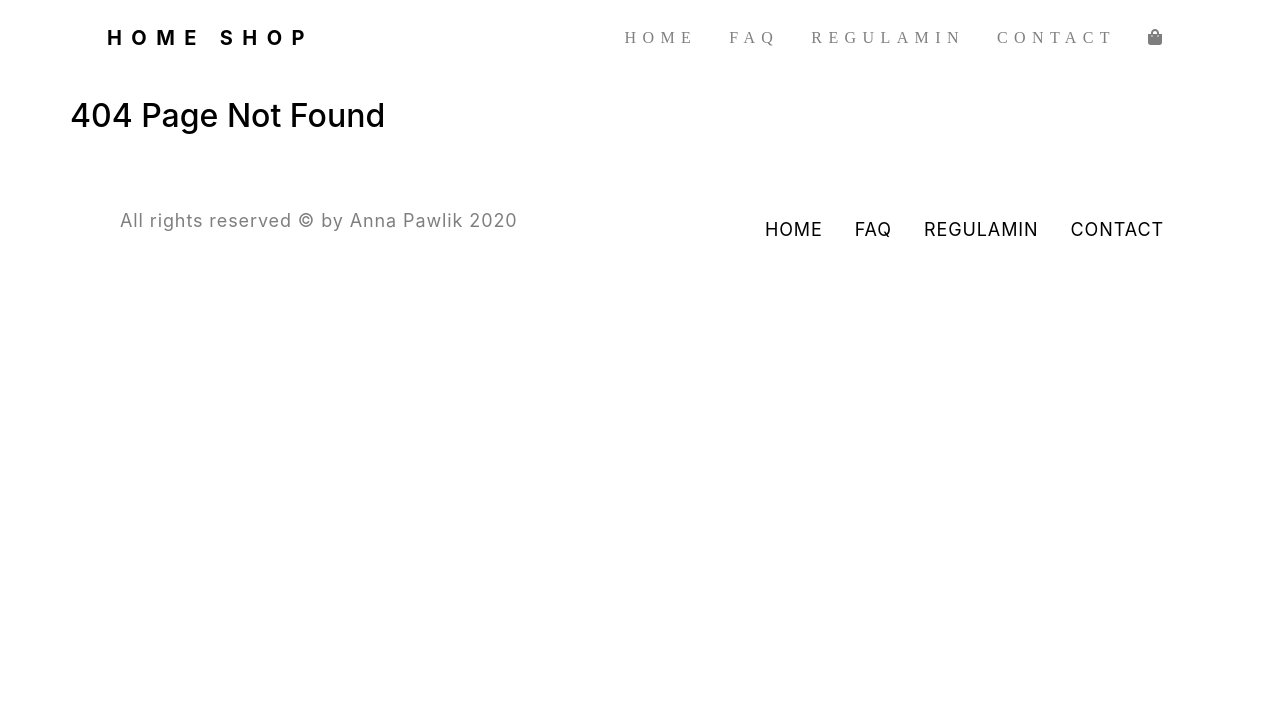
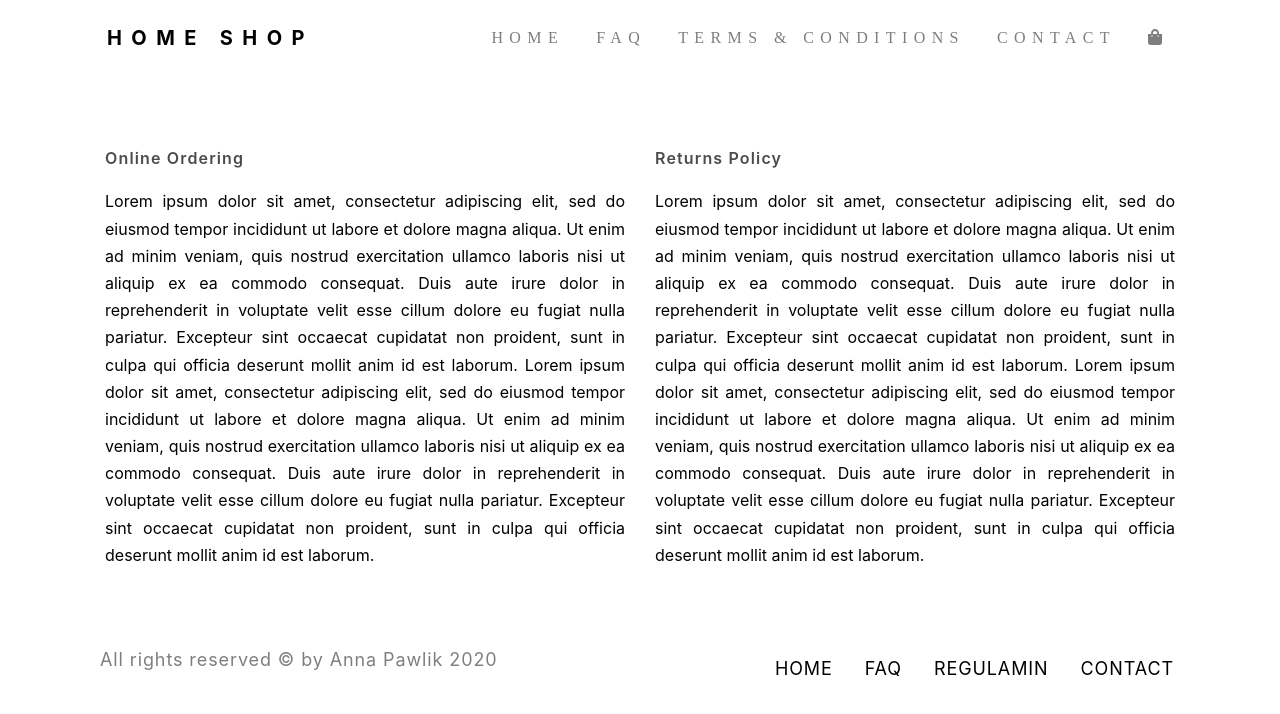
Before and after one commit to anpawdev/Final_Project, a React (Create React App) app in the folder client/: page /termsconditions in a window 1280 px wide. Before the commit this address had no page. Shown: the top 714 px of the page. Built offline with nearby package versions, Linux system fonts and the light colour scheme.

Commit message:
Add FAQ and TermsPage

```diff
--- a/client/src/App.js
+++ b/client/src/App.js
@@ -4,7 +4,7 @@ import MainLayout from './components/layout/MainLayout/MainLayout';
 import Home from './components/pages/Home/HomePage';
 import Bag from './components/pages/Bag/BagPage';
 import FAQ from './components/pages/FAQ/FAQPage';
-import Regulamin from './components/pages/Regulamin/RegulaminPage';
+import TermsConditions from './components/pages/TermsConditions/TermsConditions';
 import Contact from './components/pages/Contact/ContactPage';
 import ProductCard from './components/features/ProductCard/ProductCard';
 import NotFound from './components/pages/NotFound/NotFoundPage';
@@ -18,7 +18,7 @@ class App extends React.Component {
           <Route path="/" exact component={Home} />
           <Route path="/product/:id" exact component={ProductCard} />
           <Route path="/FAQ" exact component={FAQ} />
-          <Route path="/regulamin" exact component={Regulamin} />
+          <Route path="/termsconditions" exact component={TermsConditions} />
           <Route path="/contact" exact component={Contact} />
           <Route path="/bag" exact component={Bag} />
           <Route component={NotFound} />
--- a/client/src/components/features/Footer/Footer.scss
+++ b/client/src/components/features/Footer/Footer.scss
@@ -3,10 +3,11 @@
     justify-content: space-between;
     font-size: 18px;
     letter-spacing: 0.9px;
-    padding: 50px;
+    padding: 40px;
 
     .footer-copyright {
         opacity: 0.5;
+        margin-left: -10px;
     }
 
     .footer-links {
--- a/client/src/components/features/NavBar/NavBar.js
+++ b/client/src/components/features/NavBar/NavBar.js
@@ -14,7 +14,7 @@ class NavBar extends React.Component {
         <div className="navbar navbar-links">
           <NavLink href='/'>Home</NavLink>
           <NavLink href='/FAQ'>FAQ</NavLink>
-          <NavLink href='/regulamin'>Regulamin</NavLink>
+          <NavLink href='/termsconditions'>Terms & Conditions</NavLink>
           <NavLink href='/contact'>Contact</NavLink>
           <NavLink href='/bag'>
             <FontAwesomeIcon icon={faShoppingBag} />
--- a/client/src/components/pages/FAQ/FAQPage.js
+++ b/client/src/components/pages/FAQ/FAQPage.js
@@ -1,8 +1,33 @@
 import React from 'react';
+import './FAQPage.scss';
 
 const FAQPage = () => (
-  <div>
-    <h1>FAQ</h1>
+  <div className="faq">
+    <div className="faq-header">Home Shop FAQ</div>
+      <div className="faq-content">
+        <p className="faq-question">1. Excepteur sint occaecat cupidatat non proident?</p>
+        <p className="faq-answer">Lorem ipsum dolor sit amet, consectetur adipiscing elit, sed do eiusmod tempor incididunt ut labore et dolore magna aliqua.
+        Ut enim ad minim veniam, quis nostrud exercitation ullamco laboris nisi ut aliquip ex ea commodo consequat.
+        </p>
+      </div>
+      <div className="faq-content">
+        <p className="faq-question">2. Excepteur sint occaecat cupidatat non proident?</p>
+        <p className="faq-answer">Lorem ipsum dolor sit amet, consectetur adipiscing elit, sed do eiusmod tempor incididunt ut labore et dolore magna aliqua.
+        Ut enim ad minim veniam, quis nostrud exercitation ullamco laboris nisi ut aliquip ex ea commodo consequat.
+        </p>
+      </div>
+      <div className="faq-content">
+        <p className="faq-question">3. Excepteur sint occaecat cupidatat non proident?</p>
+        <p className="faq-answer">Lorem ipsum dolor sit amet, consectetur adipiscing elit, sed do eiusmod tempor incididunt ut labore et dolore magna aliqua.
+        Ut enim ad minim veniam, quis nostrud exercitation ullamco laboris nisi ut aliquip ex ea commodo consequat.
+        </p>
+      </div>
+      <div className="faq-content">
+        <p className="faq-question">4. Excepteur sint occaecat cupidatat non proident?</p>
+        <p className="faq-answer">Lorem ipsum dolor sit amet, consectetur adipiscing elit, sed do eiusmod tempor incididunt ut labore et dolore magna aliqua.
+        Ut enim ad minim veniam, quis nostrud exercitation ullamco laboris nisi ut aliquip ex ea commodo consequat.
+        </p>
+      </div>
   </div>
 );
 
--- /dev/null
+++ b/client/src/components/pages/FAQ/FAQPage.scss
@@ -0,0 +1,22 @@
+.faq {
+    padding: 30px 40px;
+    text-align: justify;
+
+    &-header {
+        text-align: center;
+        font-size: 30px;
+        font-family: 'Clarins-Regular';
+        line-height: 60px;
+        padding-bottom: 30px;
+    }
+
+    &-content {
+        border-bottom: 1px solid #ccc;
+        padding: 10px;
+    }
+
+    &-question {
+        font-weight: 600;
+        opacity: 0.7;
+    }
+}
--- a/client/src/components/pages/Home/HomePage.scss
+++ b/client/src/components/pages/Home/HomePage.scss
@@ -4,6 +4,7 @@
 
 .home-sort {
     height: 270px;
+    margin-left: 5px;
 
     .home-sort-header {
         margin-top: 50px;
--- a/client/src/components/pages/Regulamin/RegulaminPage.js
+++ /dev/null
@@ -1,9 +0,0 @@
-import React from 'react';
-
-const RegulaminPage = () => (
-  <div>
-    <h1>Regulamin</h1>
-  </div>
-);
-
-export default RegulaminPage;
--- /dev/null
+++ b/client/src/components/pages/TermsConditions/TermsConditions.js
@@ -0,0 +1,33 @@
+import React from 'react';
+import './TermsConditions.scss';
+
+const TermsConditions = () => (
+  <div className="terms">
+    <div className="terms-content">
+      <p className="terms-title">Online Ordering</p>
+      <p className="terms-text">Lorem ipsum dolor sit amet, consectetur adipiscing elit, sed do eiusmod tempor incididunt
+      ut labore et dolore magna aliqua. Ut enim ad minim veniam, quis nostrud exercitation ullamco laboris nisi ut aliquip ex ea commodo consequat.
+      Duis aute irure dolor in reprehenderit in voluptate velit esse cillum dolore eu fugiat nulla pariatur.
+      Excepteur sint occaecat cupidatat non proident, sunt in culpa qui officia deserunt mollit anim id est laborum.
+      Lorem ipsum dolor sit amet, consectetur adipiscing elit, sed do eiusmod tempor incididunt
+      ut labore et dolore magna aliqua. Ut enim ad minim veniam, quis nostrud exercitation ullamco laboris nisi ut aliquip ex ea commodo consequat.
+      Duis aute irure dolor in reprehenderit in voluptate velit esse cillum dolore eu fugiat nulla pariatur.
+      Excepteur sint occaecat cupidatat non proident, sunt in culpa qui officia deserunt mollit anim id est laborum.
+      </p>
+    </div>
+    <div className="terms-content">
+      <p className="terms-title">Returns Policy</p>
+      <p className="terms-text">Lorem ipsum dolor sit amet, consectetur adipiscing elit, sed do eiusmod tempor incididunt
+      ut labore et dolore magna aliqua. Ut enim ad minim veniam, quis nostrud exercitation ullamco laboris nisi ut aliquip ex ea commodo consequat.
+      Duis aute irure dolor in reprehenderit in voluptate velit esse cillum dolore eu fugiat nulla pariatur.
+      Excepteur sint occaecat cupidatat non proident, sunt in culpa qui officia deserunt mollit anim id est laborum.
+      Lorem ipsum dolor sit amet, consectetur adipiscing elit, sed do eiusmod tempor incididunt
+      ut labore et dolore magna aliqua. Ut enim ad minim veniam, quis nostrud exercitation ullamco laboris nisi ut aliquip ex ea commodo consequat.
+      Duis aute irure dolor in reprehenderit in voluptate velit esse cillum dolore eu fugiat nulla pariatur.
+      Excepteur sint occaecat cupidatat non proident, sunt in culpa qui officia deserunt mollit anim id est laborum.
+      </p>
+    </div>
+  </div>
+);
+
+export default TermsConditions;
--- /dev/null
+++ b/client/src/components/pages/TermsConditions/TermsConditions.scss
@@ -0,0 +1,17 @@
+.terms {
+    display: flex;
+    justify-content: space-around;
+    padding: 20px;
+    margin-top: 50px;
+    text-align: justify;
+
+    &-content {
+        margin: 0 15px;
+    }
+
+    &-title {
+        font-weight: 600;
+        opacity: 0.7;
+        letter-spacing: 1.15px;
+    }
+}
```
